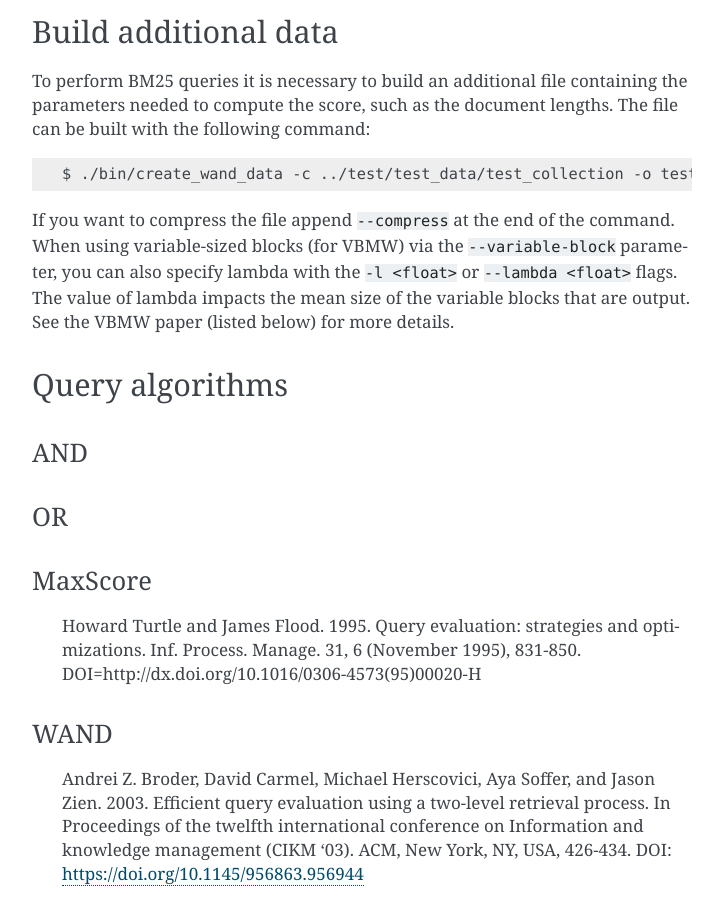
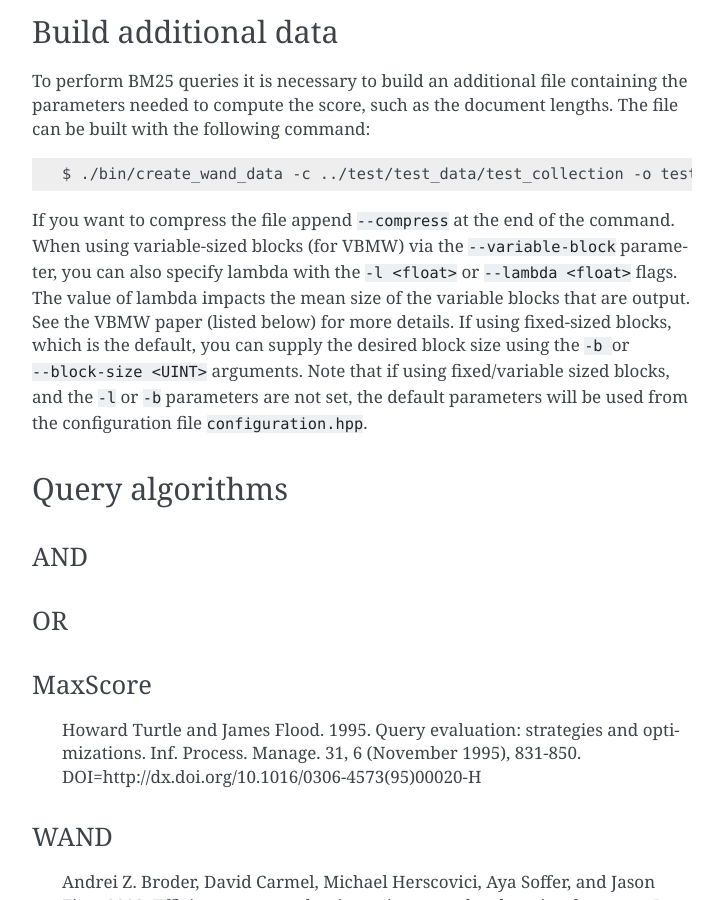
Before and after one commit to pisa-engine/pisa, a Sphinx documentation site: the page built from docs/source/query_index.md, in a window 1280 px wide and 900 px high, scrolled down 893 px. Shown: the whole window, without its empty margins (388-1111 px from the left). Built offline with Sphinx 7.4.7, drawn with Linux system fonts in a browser that asks for light colours.

Commit message:
Docs and flag change

```diff
--- a/docs/source/query_index.md
+++ b/docs/source/query_index.md
@@ -48,7 +48,11 @@ If you want to compress the file append `--compress` at the end of the command.
 When using variable-sized blocks (for VBMW) via the `--variable-block` parameter,
 you can also specify lambda with the `-l <float>` or `--lambda <float>` flags.
 The value of lambda impacts the mean size of the variable blocks that are
-output. See the VBMW paper (listed below) for more details.
+output. See the VBMW paper (listed below) for more details. If using fixed-sized
+blocks, which is the default, you can supply the desired block size using the
+`-b <UINT> ` or `--block-size <UINT>` arguments. Note that if using fixed/variable
+sized blocks, and the `-l` or `-b` parameters are not set, the default parameters
+will be used from the configuration file `configuration.hpp`.
 
 
 ## Query algorithms
```
Also changed, not shown: 1 other file.
